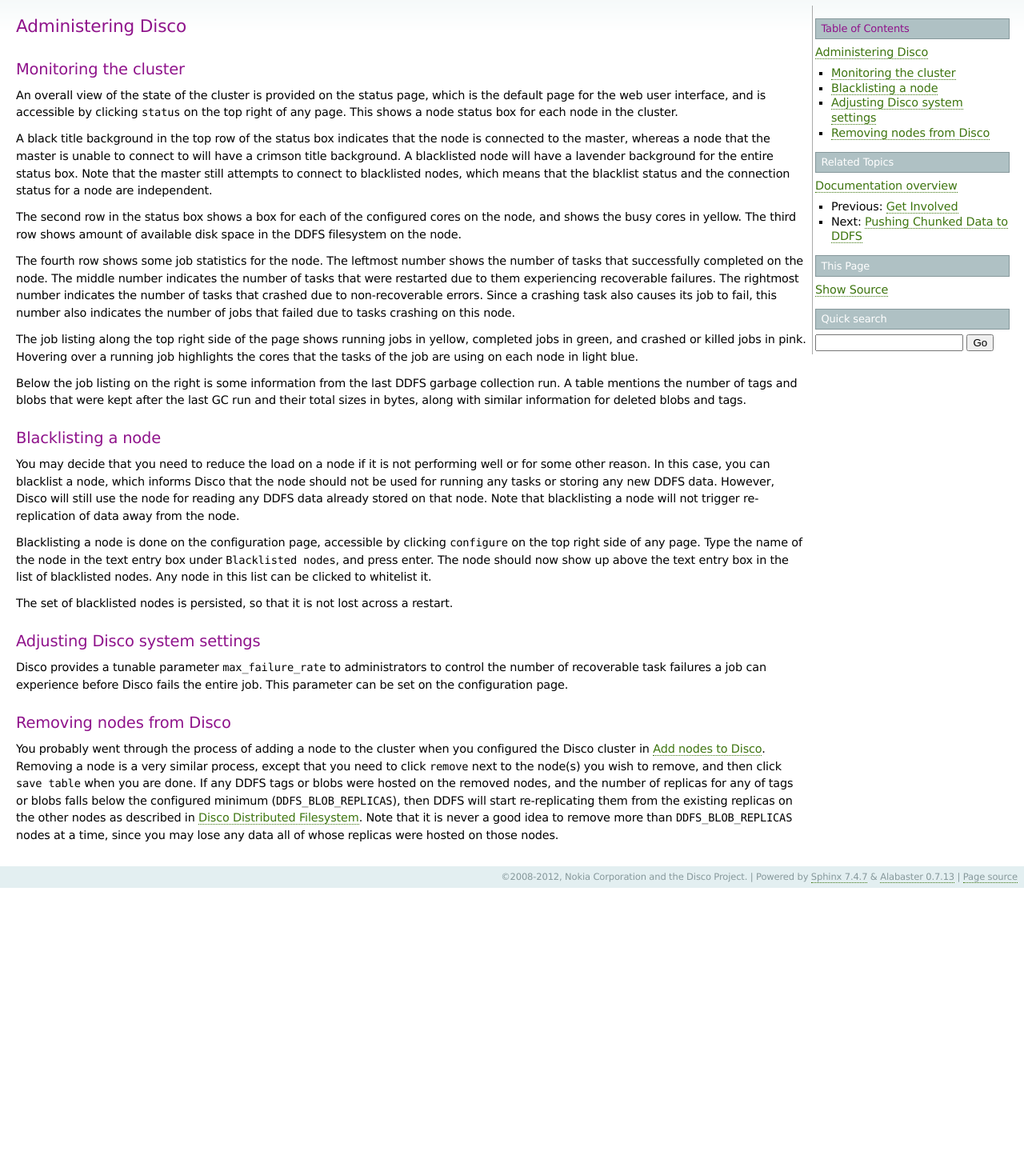
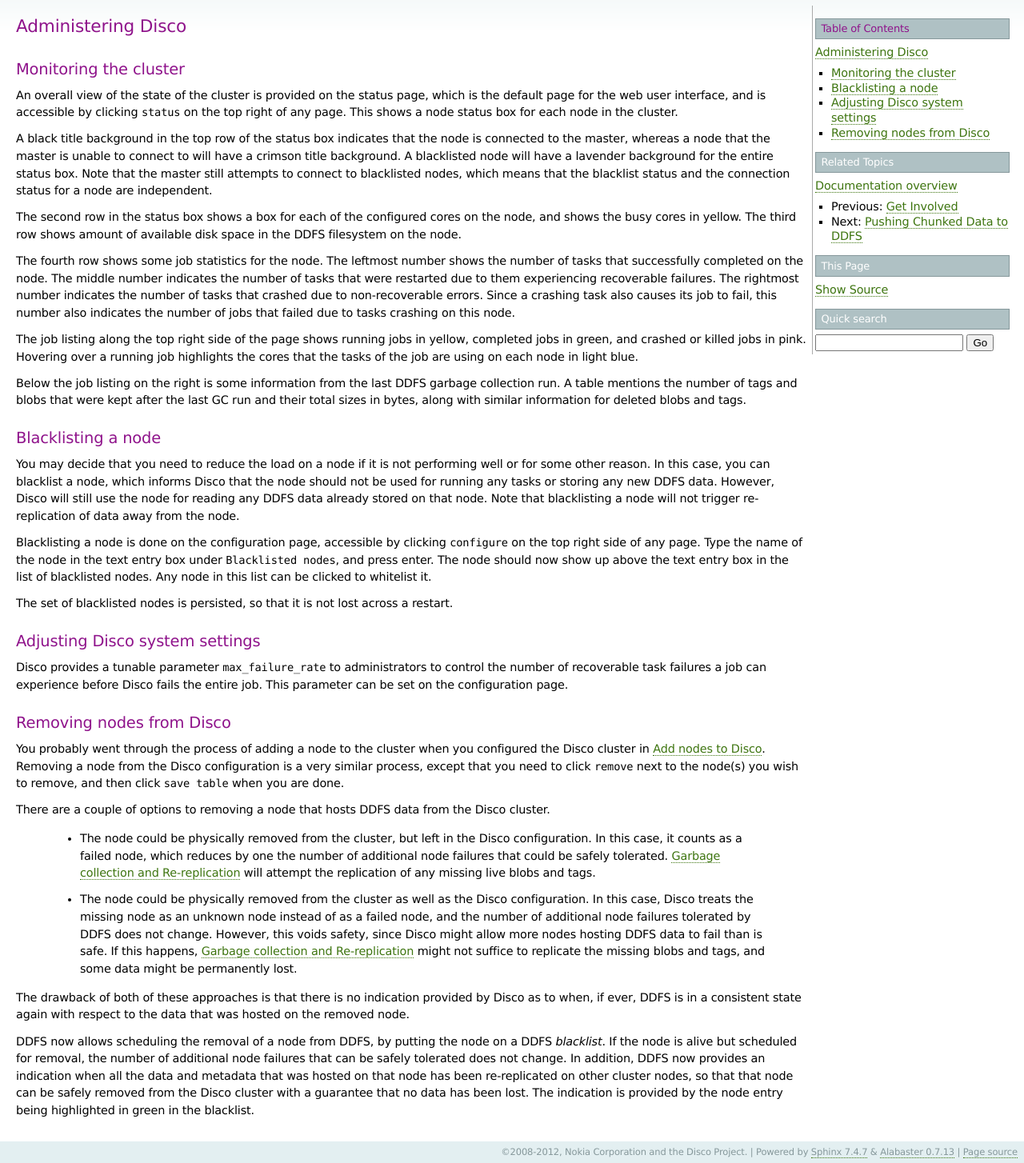
Before and after one commit to discoproject/disco, a Sphinx documentation site: the page built from doc/howto/administer.rst, in a window 1280 px wide. Shown: the whole page at 80% size. Built offline with Sphinx 7.4.7, drawn with Linux system fonts in a browser that asks for light colours; before the commit the page ends 1110 px from its top, so only the background shows below that.

Commit message:
Add node removal notes to admin page.

```diff
--- a/doc/howto/administer.rst
+++ b/doc/howto/administer.rst
@@ -82,13 +82,39 @@
 
 You probably went through the process of adding a node to the cluster
 when you configured the Disco cluster in :ref:`confignodes`. Removing
-a node is a very similar process, except that you need to click
-``remove`` next to the node(s) you wish to remove, and then click
-``save table`` when you are done.  If any DDFS tags or blobs were
-hosted on the removed nodes, and the number of replicas for any of
-tags or blobs falls below the configured minimum
-(``DDFS_BLOB_REPLICAS``), then DDFS will start re-replicating them
-from the existing replicas on the other nodes as described in
-:ref:`ddfs`.  Note that it is never a good idea to remove more than
-``DDFS_BLOB_REPLICAS`` nodes at a time, since you may lose any data all
-of whose replicas were hosted on those nodes.
+a node from the Disco configuration is a very similar process, except
+that you need to click ``remove`` next to the node(s) you wish to
+remove, and then click ``save table`` when you are done.
+
+There are a couple of options to removing a node that hosts DDFS data
+from the Disco cluster.
+
+   * The node could be physically removed from the cluster, but left
+     in the Disco configuration.  In this case, it counts as a failed
+     node, which reduces by one the number of additional node failures
+     that could be safely tolerated.  :ref:`gcrr` will attempt the
+     replication of any missing live blobs and tags.
+
+   * The node could be physically removed from the cluster as well as
+     the Disco configuration.  In this case, Disco treats the missing
+     node as an unknown node instead of as a failed node, and the
+     number of additional node failures tolerated by DDFS does not
+     change.  However, this voids safety, since Disco might allow more
+     nodes hosting DDFS data to fail than is safe.  If this happens,
+     :ref:`gcrr` might not suffice to replicate the missing blobs and
+     tags, and some data might be permanently lost.
+
+The drawback of both of these approaches is that there is no
+indication provided by Disco as to when, if ever, DDFS is in a
+consistent state again with respect to the data that was hosted on the
+removed node.
+
+DDFS now allows scheduling the removal of a node from DDFS, by putting
+the node on a DDFS *blacklist*.  If the node is alive but scheduled
+for removal, the number of additional node failures that can be safely
+tolerated does not change.  In addition, DDFS now provides an
+indication when all the data and metadata that was hosted on that node
+has been re-replicated on other cluster nodes, so that that node can
+be safely removed from the Disco cluster with a guarantee that no data
+has been lost.  The indication is provided by the node entry being
+highlighted in green in the blacklist.
```
